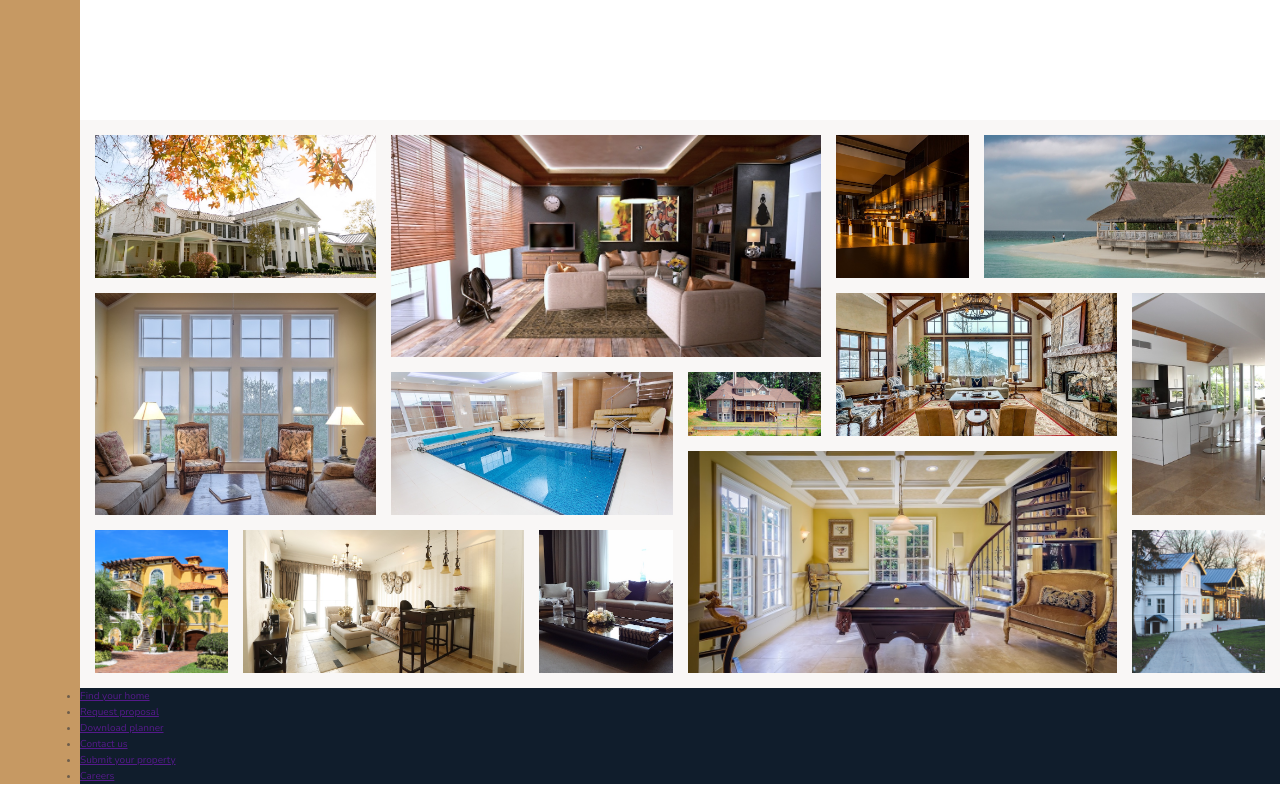
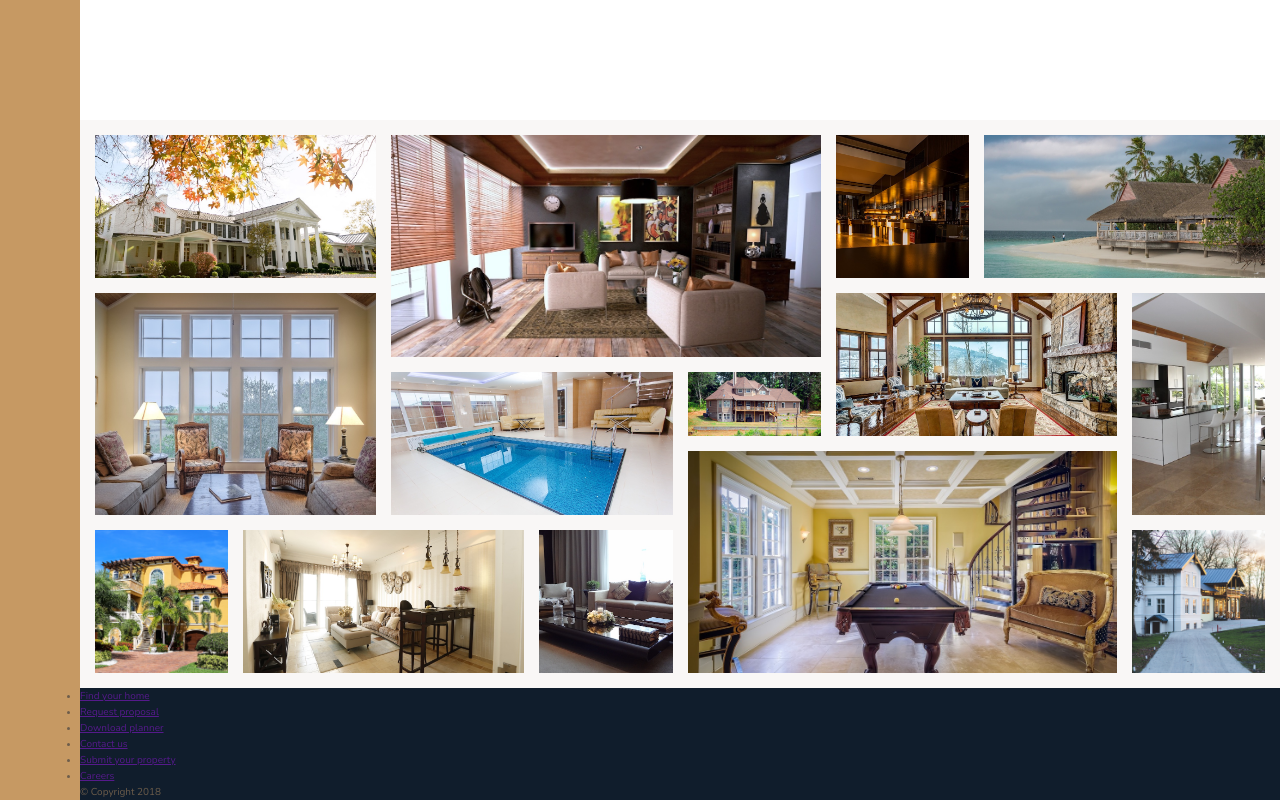
Before and after one commit to brentguf/css-grids, a website: page index.html in a window 1280 px wide. Shown: the part 2929-3729 px from the top of the page. Drawn offline with nearby package versions, Linux system fonts and the light colour scheme.

Commit message:
footer copy text

```diff
--- a/index.html
+++ b/index.html
@@ -342,6 +342,7 @@
         <li class="nav__item"><a href="" class="nav__link">Submit your property</a></li>
         <li class="nav__item"><a href="" class="nav__link">Careers</a></li>
       </ul>
+      <p class="copyright">&copy; Copyright 2018</p>
     </footer>
   </body>
 </html>
```
